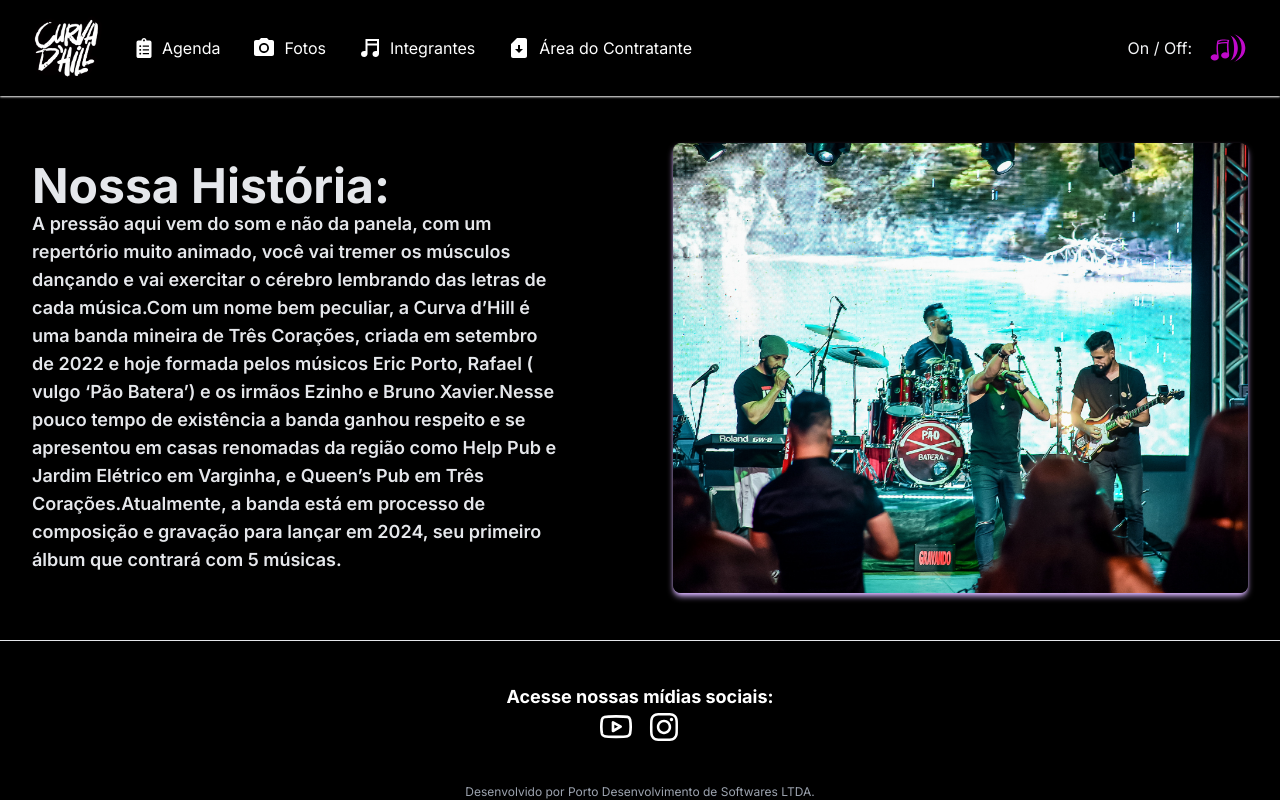
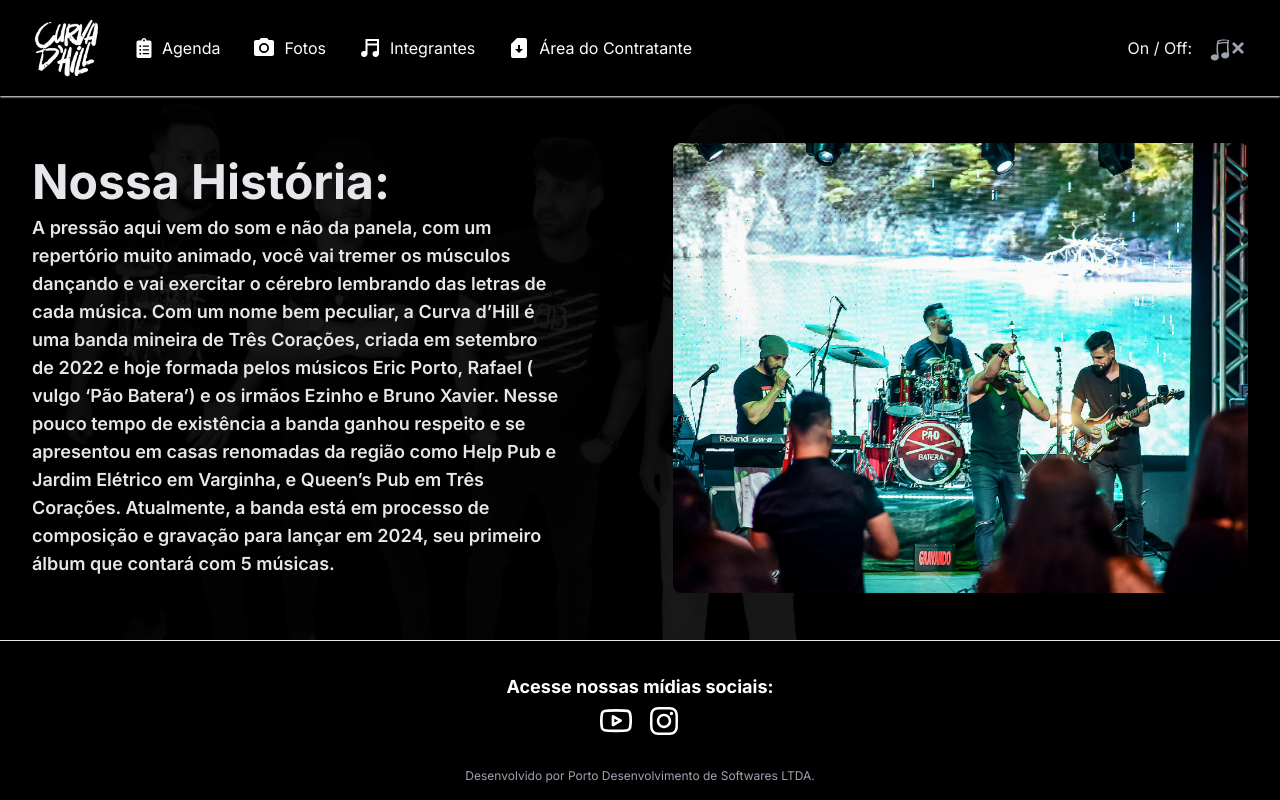
Before and after one commit to ericsporto/curva-d-hill, a Next.js app: page / in a window 1280 px wide. Built offline with nearby package versions, Linux system fonts and the light colour scheme.

Commit message:
feat: main background image

```diff
--- a/src/app/page.tsx
+++ b/src/app/page.tsx
@@ -6,28 +6,41 @@ import SideBarMobile from '@/components/MobileSideBar';
 
 export default function Home() {
   return (
-    <main className="flex min-h-screen flex-col items-center justify-between">
+    <main className="flex min-h-screen flex-col items-center justify-between h-full">
       <Header />
-      <SideBarMobile/>
-      <div className="flex flex-col lg:flex-row justify-between w-full gap-4 px-8 items-start mt-4 lg:mt-0 lg:items-center">
-        <div className='w-full text-gray-200 lg:pr-24'>
-          <h1 className='text-xl lg:text-5xl font-bold'>Nossa História:</h1>
-          <h3 className='text-sm lg:text-lg font-normal lg:font-semibold'>
+      <SideBarMobile />
+      <div
+        className="flex flex-col flex-1 lg:flex-row justify-between w-full gap-4 px-8 items-start mt-4 lg:mt-0 lg:items-center"
+        style={{
+          backgroundImage: `url(/assets/fundo-curva.png)`,
+          backgroundRepeat: 'no-repeat',
+          backgroundPosition: 'left',
+          backgroundSize: 'contain',
+          backgroundColor: 'rgba(0, 0, 0, 0)',
+        }}
+      >
+        <div className="w-full text-gray-200 lg:pr-24 z-10">
+          <h1 className="text-xl lg:text-5xl font-bold">Nossa História:</h1>
+          <h3 className="text-sm lg:text-lg font-normal lg:font-semibold mt-2">
             A pressão aqui vem do som e não da panela, com um repertório muito
             animado, você vai tremer os músculos dançando e vai exercitar o
-            cérebro lembrando das letras de cada música.Com um nome bem
+            cérebro lembrando das letras de cada música. Com um nome bem
             peculiar, a Curva d’Hill é uma banda mineira de Três Corações,
             criada em setembro de 2022 e hoje formada pelos músicos Eric Porto,
-            Rafael ( vulgo ‘Pão Batera’) e os irmãos Ezinho e Bruno Xavier.Nesse
-            pouco tempo de existência a banda ganhou respeito e se apresentou em
-            casas renomadas da região como Help Pub e Jardim Elétrico em
-            Varginha, e Queen’s Pub em Três Corações.Atualmente, a banda está em
-            processo de composição e gravação para lançar em 2024, seu primeiro
-            álbum que contrará com 5 músicas.
+            Rafael ( vulgo ‘Pão Batera’) e os irmãos Ezinho e Bruno Xavier.
+            Nesse pouco tempo de existência a banda ganhou respeito e se
+            apresentou em casas renomadas da região como Help Pub e Jardim
+            Elétrico em Varginha, e Queen’s Pub em Três Corações. Atualmente, a
+            banda está em processo de composição e gravação para lançar em 2024,
+            seu primeiro álbum que contará com 5 músicas.
           </h3>
         </div>
         <SwiperSlideField />
       </div>
+      <div
+        className="absolute top-0 left-0 w-full h-full bg-black lg:opacity-90"
+        style={{ zIndex: 1 }}
+      />
       <Footer />
     </main>
   );
--- a/src/components/Footer.tsx
+++ b/src/components/Footer.tsx
@@ -5,11 +5,11 @@ import { FiYoutube } from 'react-icons/fi';
 
 function Footer() {
   return (
-    <footer className="h-40 w-full flex justify-center items-center text-white border-t mt-6 lg:mt-0">
+    <footer className="h-40 w-full flex justify-center items-center text-white border-t mt-6 lg:mt-0 z-10">
       <div className="flex flex-col justify-between items-center w-full h-full">
         <div className='flex flex-col justify-center items-center h-full'>
           <h1 className="text-lg font-bold">Acesse nossas mídias sociais:</h1>
-          <div className="flex gap-4">
+          <div className="flex gap-4 mt-1">
             <Link
               href="https://www.youtube.com/@bandacurvadhill"
               className="hover:text-[#C00ACA] transform transition duration-300"
@@ -26,7 +26,7 @@ function Footer() {
             </Link>
           </div>
         </div>
-        <p className="text-gray-400 text-xs px-6 lg:px-0 text-center pb-4 lg:pb-0">
+        <p className="text-gray-400 text-xs px-6 lg:px-0 text-center pb-4">
           Desenvolvido por Porto Desenvolvimento de Softwares LTDA.
         </p>
       </div>
--- a/src/components/Header.tsx
+++ b/src/components/Header.tsx
@@ -20,19 +20,12 @@ function Header() {
     }
   }, [isMusicPlaying]);
 
-  useEffect(() => {
-    setTimeout(() => {
-      setIsMusicPlaying(true)
-    }, 3000)
-  }, [])
-
-
   const toggleMusic = () => {
     setIsMusicPlaying((prev) => !prev);
   };
 
   return (
-    <main className="h-24 w-full items-center justify-start px-8 shadow-sm shadow-white hidden lg:flex">
+    <main className="h-24 w-full items-center justify-start px-8 shadow-sm shadow-white hidden lg:flex z-10">
       <Image
         className="relative dark:drop-shadow-[0_0_0.3rem_#ffffff70] dark:invert"
         src="/logo.png"
--- a/src/components/Home/SwiperSlide.tsx
+++ b/src/components/Home/SwiperSlide.tsx
@@ -1,12 +1,12 @@
 import { Swiper, SwiperSlide } from 'swiper/react';
-import { Autoplay, Pagination, Navigation } from 'swiper/modules';
+import { Autoplay } from 'swiper/modules';
 import Image from 'next/image';
 import 'swiper/css';
 import 'swiper/css/navigation';
 
 function SwiperSlideField() {
   return (
-    <div className="w-full h-[200px] sm:h-[350px] xl:h-[450px] rounded-lg shadow-md shadow-purple-300 overflow-hidden">
+    <div className="w-full h-[200px] sm:h-[350px] xl:h-[450px] rounded-lg overflow-hidden z-10">
       <Swiper
         centeredSlides={true}
         autoplay={{
```
Also changed, not shown: public/assets/fundo-curva.png (added).
